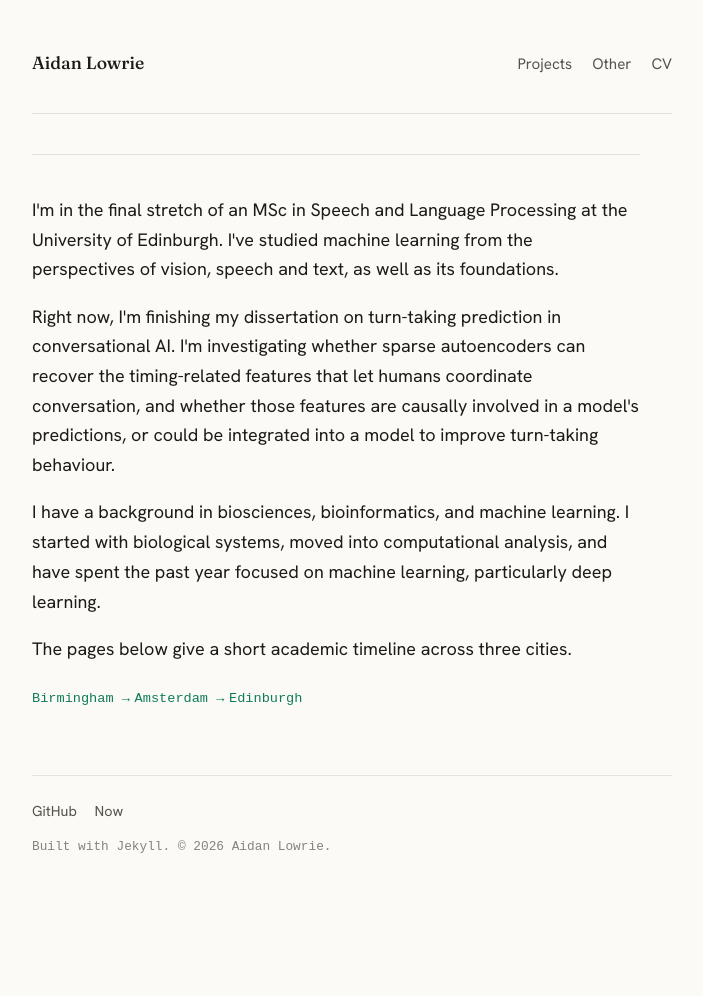
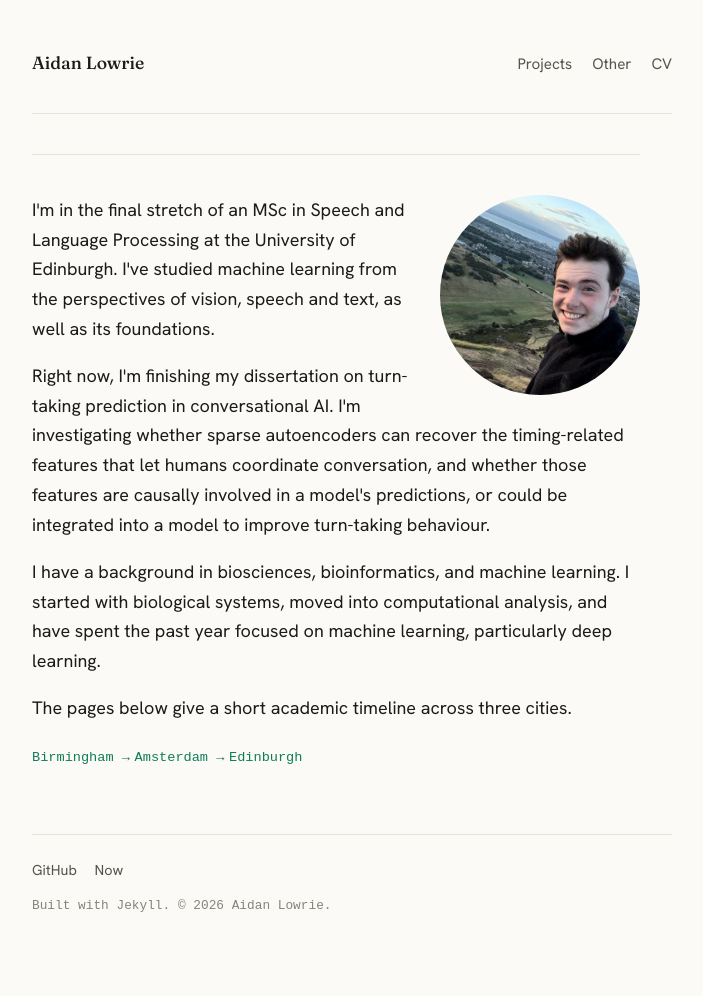
Before and after one commit to aidanlowrie/aidanlowrie.github.io, a Jekyll site: the page built from index.html, in a window 1280 px wide. Shown: the whole page, without its empty margins (288-991 px from the left). Built offline with Jekyll 4.4.1, drawn with Linux system fonts in a browser that asks for light colours; some web fonts are replaced; before the commit the page ends 937 px from its top, so only the background shows below that.

Commit message:
Add portrait image inline with text, smaller and circular

```diff
--- a/index.html
+++ b/index.html
@@ -3,6 +3,7 @@ layout: home
 title: ""
 ---
 <section class="home-about reveal">
+  <img src="{{ '/assets/img/portrait-arthurs-seat.jpg' | relative_url }}" alt="Portrait of Aidan Lowrie" width="200" height="200" loading="eager" decoding="async" style="float: right; margin: 0 0 20px 20px; border-radius: 50%;">
   <p>I'm in the final stretch of an MSc in Speech and Language Processing at the
   University of Edinburgh. I've studied machine learning from the perspectives
   of vision, speech and text, as well as its foundations.</p>
```
